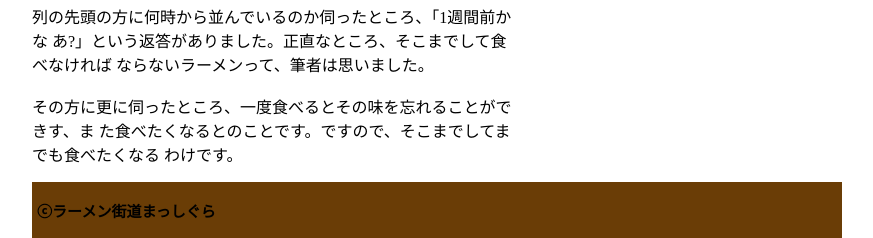
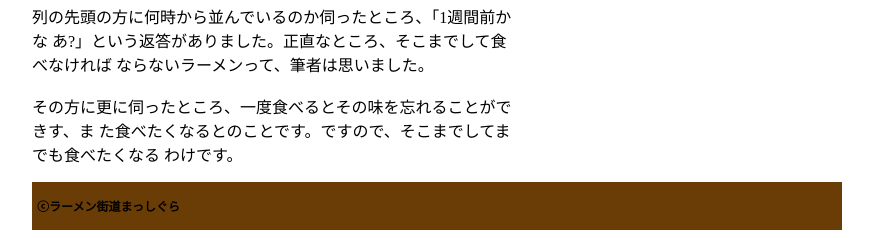
Before and after one commit to jujuWork/miraijukulesson, a PHP site: page / in a window 1280 px wide. Shown: the part 854-1092 px from the top of the page, without its empty margins (208-1081 px from the left). Run offline with PHP 8.4, Linux system fonts and the light colour scheme.

Commit message:
08272024

```diff
--- a/styles.css
+++ b/styles.css
@@ -64,6 +64,6 @@ footer {
     background-color: #6a3d06;
     width: 100%;
     height: auto;
-    font-size: 10px;
+    font-size: 8px;
     padding: 5px 5px;
 }
```
